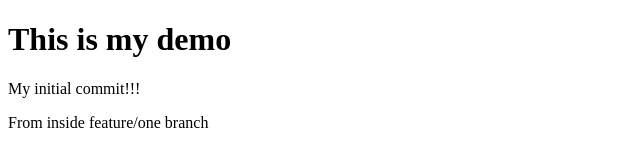
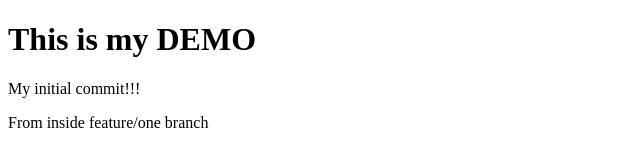
Before and after one commit to costakukurinkov/my-demo-repo2, a plain HTML site: page index.html in a window 1280 px wide. Shown: the full height of the page, 0-640 px from the left. Drawn offline with Linux system fonts and the light colour scheme.

Commit message:
added capital letters to the heading

```diff
--- a/index.html
+++ b/index.html
@@ -7,7 +7,7 @@
     <title>Document</title>
 </head>
 <body>
-    <h1>This is my demo</h1>
+    <h1>This is my DEMO</h1>
     <p>My initial commit!!!</p>
     <p>From inside feature/one branch</p>
 </body>
```
